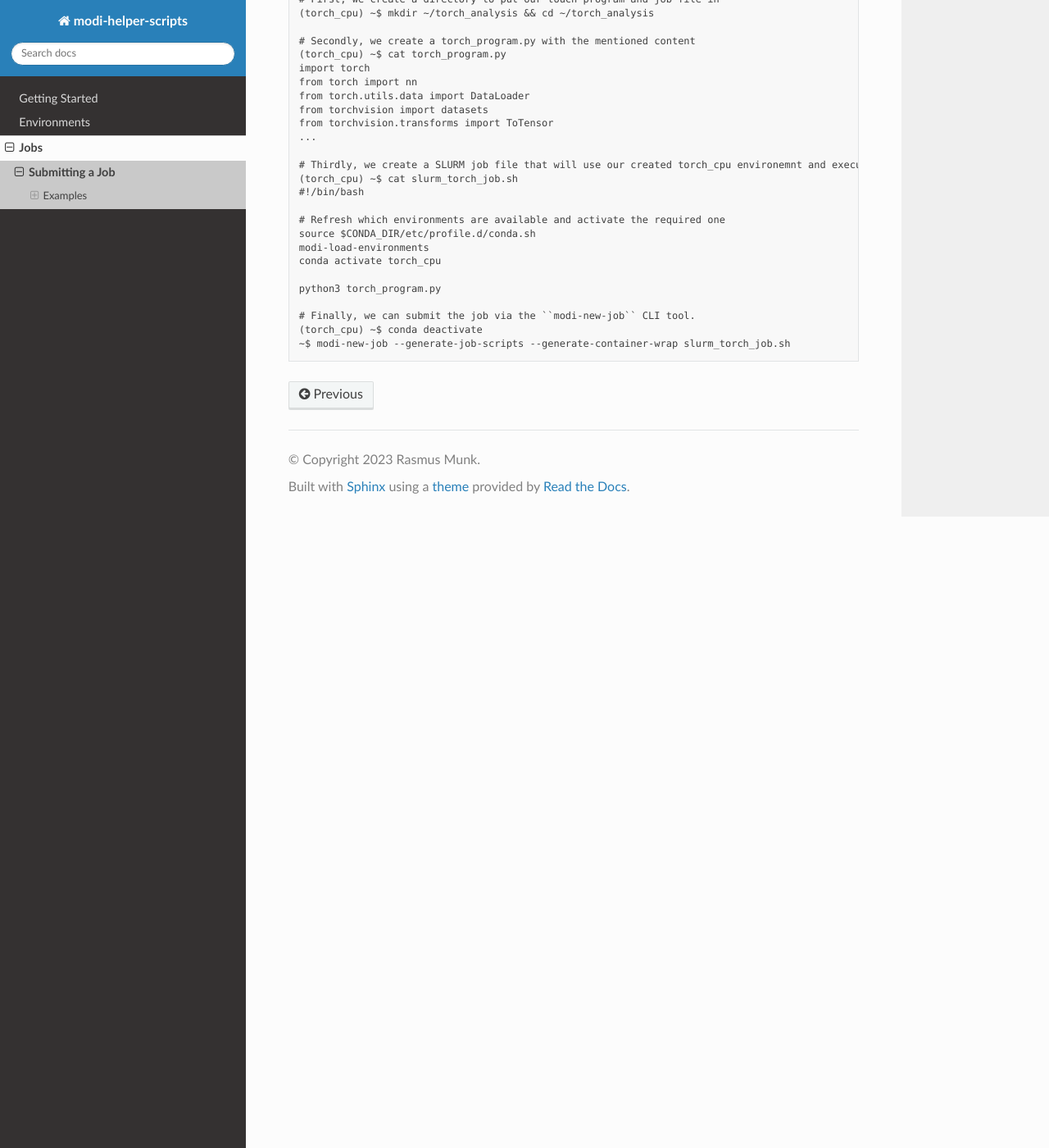
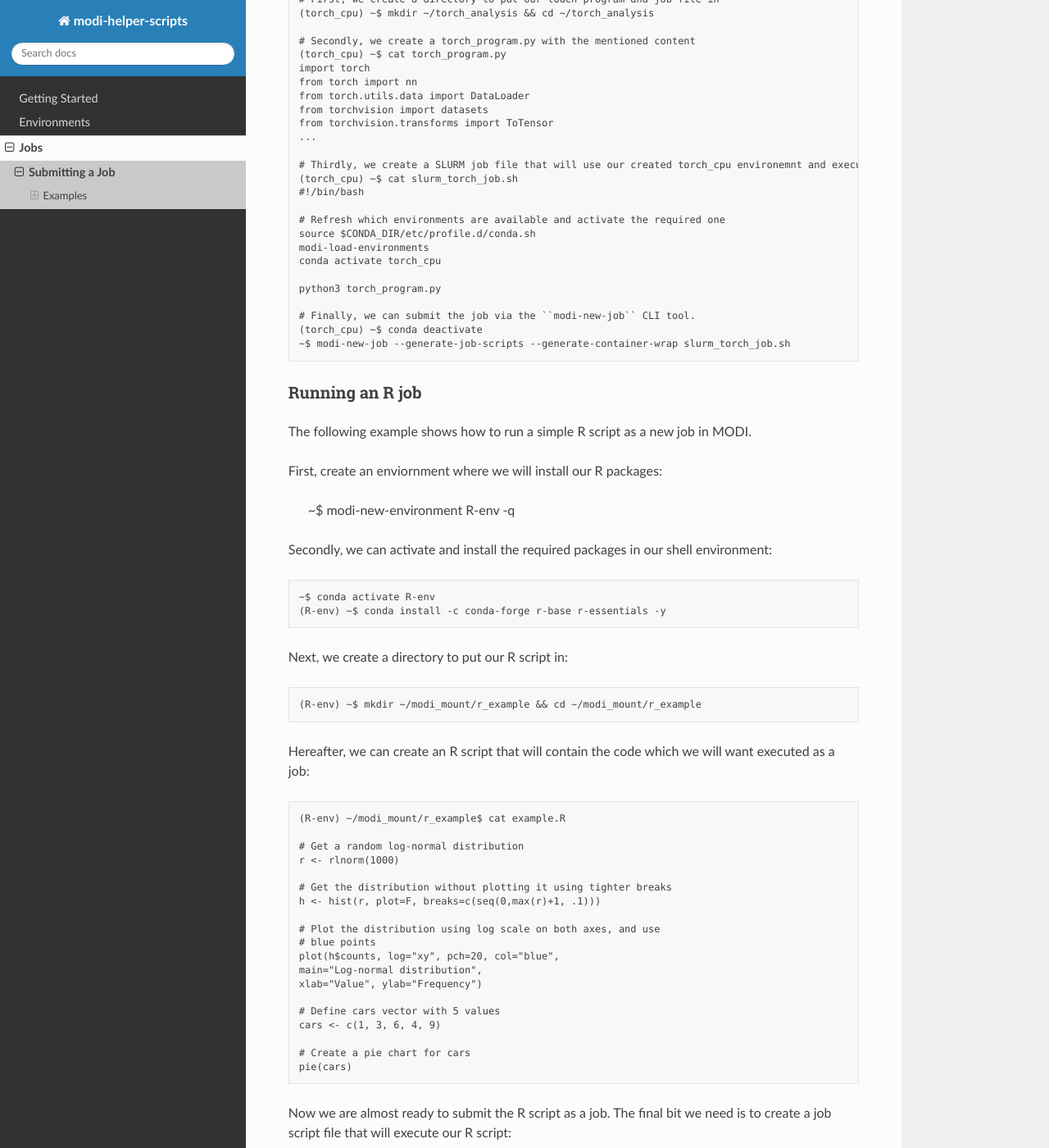
Before and after one commit to ucphhpc/modi-helper-scripts, a Sphinx documentation site: the page built from docs/sections/jobs/new.rst, in a window 1280 px wide and 1400 px high, scrolled down 2565 px. Shown: the whole window at 82% size. Built offline with Sphinx 7.4.7 and the Read the Docs theme 2.0.0, drawn with Linux system fonts in a browser that asks for light colours; some of the changed text lies outside the part shown.

Commit message:
Add an example for how an R job is run

```diff
--- a/docs/sections/jobs/new.rst
+++ b/docs/sections/jobs/new.rst
@@ -119,3 +119,60 @@ The torch program will just be a simple tutorial example extracted from https://
     # Finally, we can submit the job via the ``modi-new-job`` CLI tool.
     (torch_cpu) ~$ conda deactivate
     ~$ modi-new-job --generate-job-scripts --generate-container-wrap slurm_torch_job.sh
+
+
+Running an R job
+~~~~~~~~~~~~~~~~
+
+The following example shows how to run a simple R script as a new job in MODI.
+
+First, create an enviornment where we will install our R packages:
+
+        ~$ modi-new-environment R-env -q
+
+Secondly, we can activate and install the required packages in our shell environment::
+
+    ~$ conda activate R-env
+    (R-env) ~$ conda install -c conda-forge r-base r-essentials -y
+
+Next, we create a directory to put our R script in::
+
+    (R-env) ~$ mkdir ~/modi_mount/r_example && cd ~/modi_mount/r_example
+
+Hereafter, we can create an R script that will contain the code which we will want executed as a job::
+
+    (R-env) ~/modi_mount/r_example$ cat example.R
+
+    # Get a random log-normal distribution
+    r <- rlnorm(1000)
+
+    # Get the distribution without plotting it using tighter breaks
+    h <- hist(r, plot=F, breaks=c(seq(0,max(r)+1, .1)))
+
+    # Plot the distribution using log scale on both axes, and use
+    # blue points
+    plot(h$counts, log="xy", pch=20, col="blue",
+    main="Log-normal distribution",
+    xlab="Value", ylab="Frequency")
+
+    # Define cars vector with 5 values
+    cars <- c(1, 3, 6, 4, 9)
+
+    # Create a pie chart for cars
+    pie(cars)
+
+Now we are almost ready to submit the R script as a job. The final bit we need is to create
+a job script file that will execute our R script::
+
+        (R-env) ~/modi_mount/r_example$ cat slurm_r_job.sh
+        #!/bin/bash
+
+        # Refresh which environments are available and activate the required one
+        source $CONDA_DIR/etc/profile.d/conda.sh
+        modi-load-environments
+        conda activate R-env
+
+        Rscript example.R
+
+        # Finally, we can submit the job via the ``modi-new-job`` CLI tool.
+        (R-env) ~/modi_mount/r_example$ modi-new-job --generate-job-scripts --generate-container-wrap slurm_r_job.sh
```
